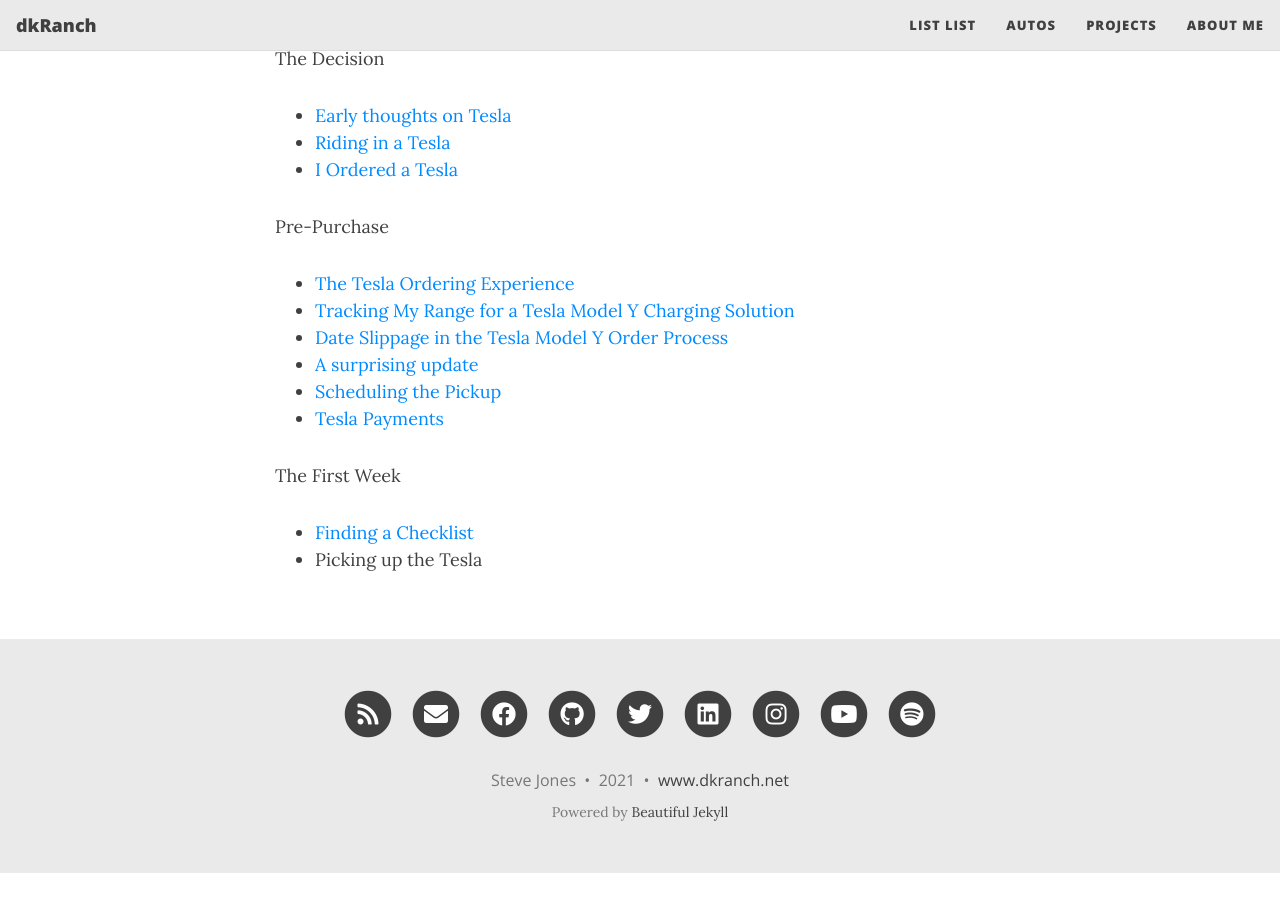
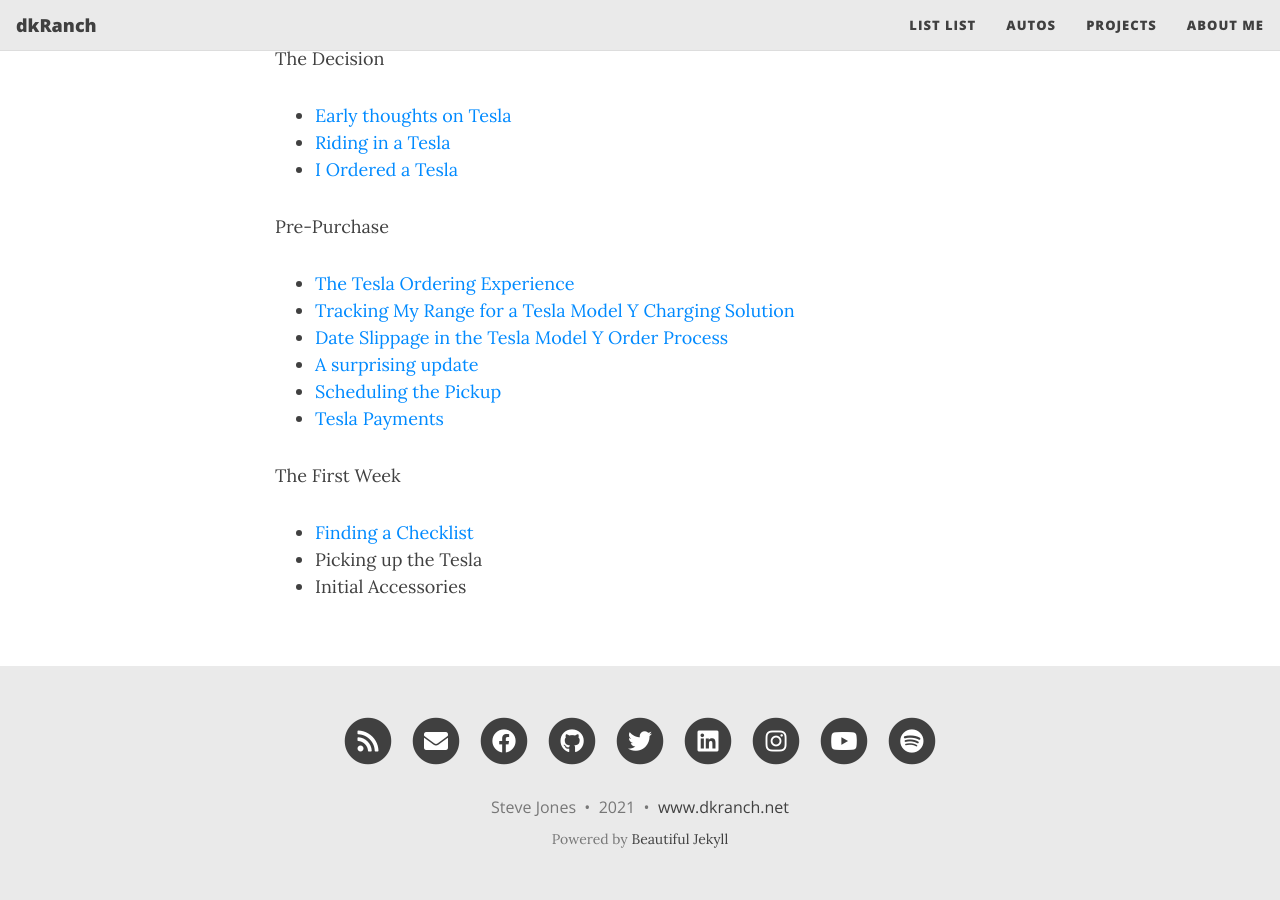
Before and after one commit to dkranch/www, a Jekyll site: the page built from projects/tesla/theteslaexperience.md, in a window 1280 px wide and 900 px high, scrolled down 545 px. Built offline with Jekyll 4.4.1, drawn with Linux system fonts in a browser that asks for light colours; nearby versions of some CDN libraries; before the commit the page ends 1418 px from its top, so only the background shows below that.

Commit message:
added accessory post

```diff
--- a/projects/tesla/theteslaexperience.md
+++ b/projects/tesla/theteslaexperience.md
@@ -25,3 +25,4 @@
 The First Week
 - [Finding a Checklist](/projects/tesla/checklist/)
 - Picking up the Tesla
+- Initial Accessories
```
